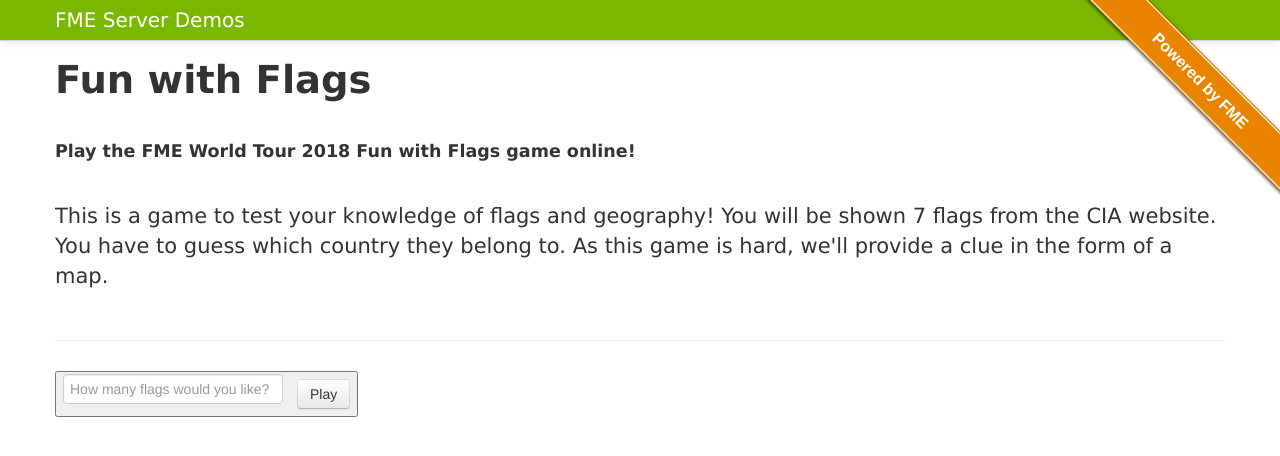
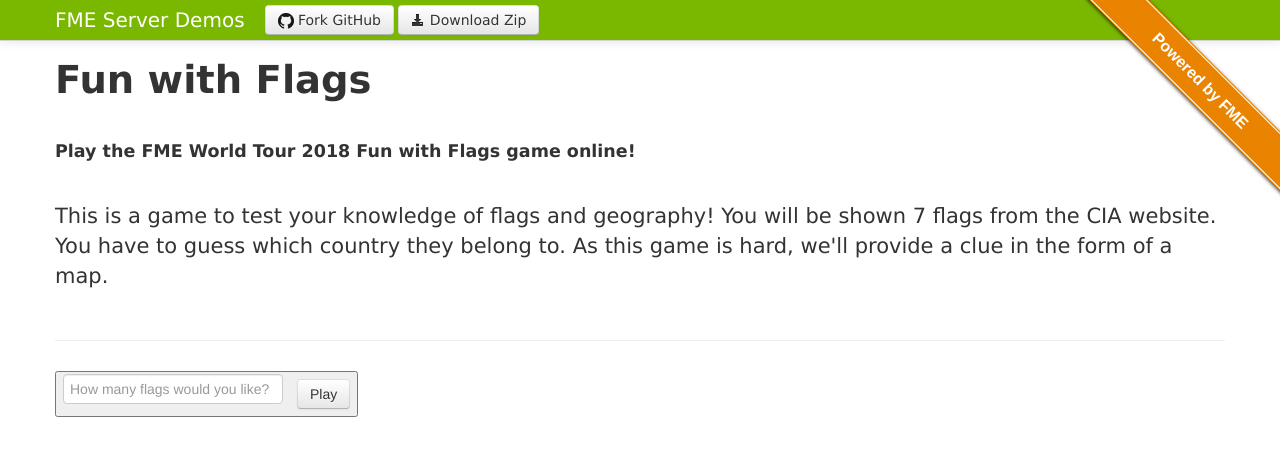
Before and after one commit to safesoftware/flags, a plain HTML site: page www/index.html in a window 1280 px wide. Drawn offline with Linux system fonts and the light colour scheme.

Commit message:
Small changes
Uncommented github buttons, renamed FlagGame.html to index.html

```diff
--- a/www/FlagGame.html
+++ b/www/index.html
@@ -40,10 +40,10 @@
         </div>
 
         <div class="nav-collapse collapse">
-          <!--<a class="btn" href="https://github.com/safesoftware/fmepedia-validation"><img alt=
+          <a class="btn" href="https://github.com/safesoftware/flags"><img alt=
           "GitHub link" src="libs/github.png"> Fork GitHub</a> <a class="btn" href=
-          "https://github.com/safesoftware/fmepedia-validation/archive/master.zip"><i class=
-          "icon-download-alt"></i> Download Zip</a>-->
+          "https://github.com/safesoftware/flags/archive/master.zip"><i class=
+          "icon-download-alt"></i> Download Zip</a>
         </div><span class="hidden-phone" id="safe-ribbon"><a href="http://www.safe.com">Powered by
         FME</a></span>
       </div>
--- a/www/js/flags.js
+++ b/www/js/flags.js
@@ -1,4 +1,3 @@
-//teting
 //Do this as soon as the DOM is ready
 $(document).ready(function() {
     //$("wantaclue").hide();
```
Also changed, not shown: 1 other file.
